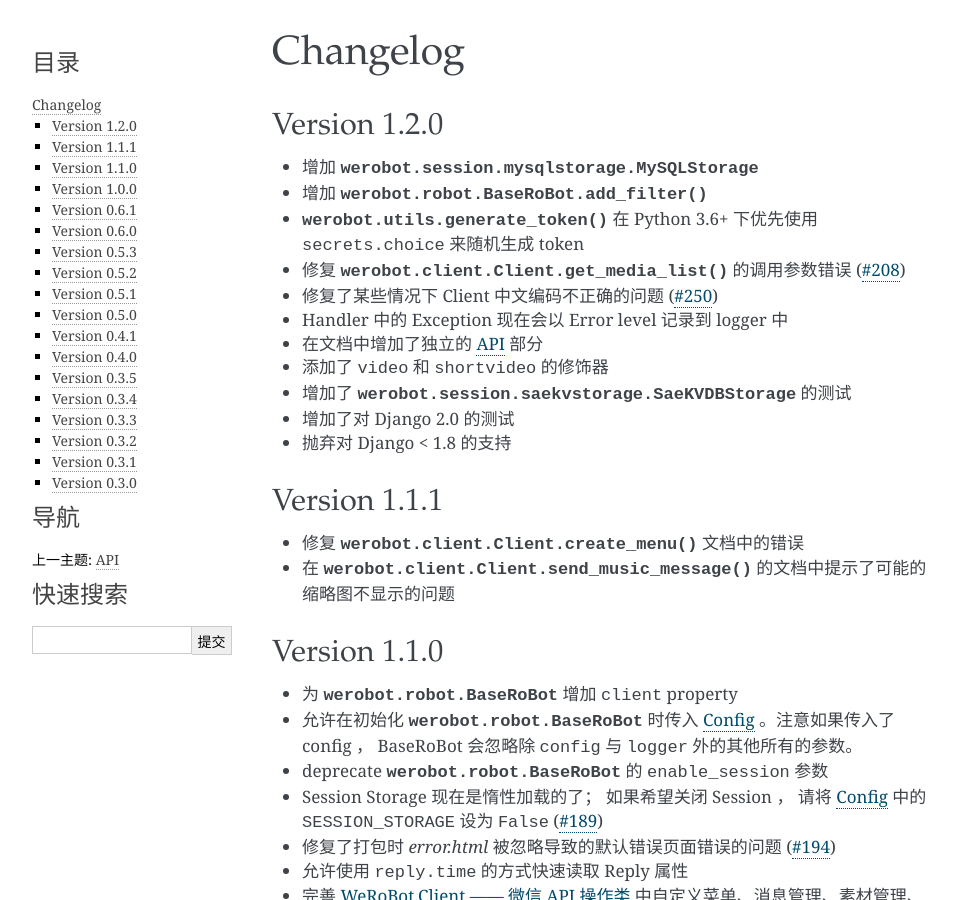
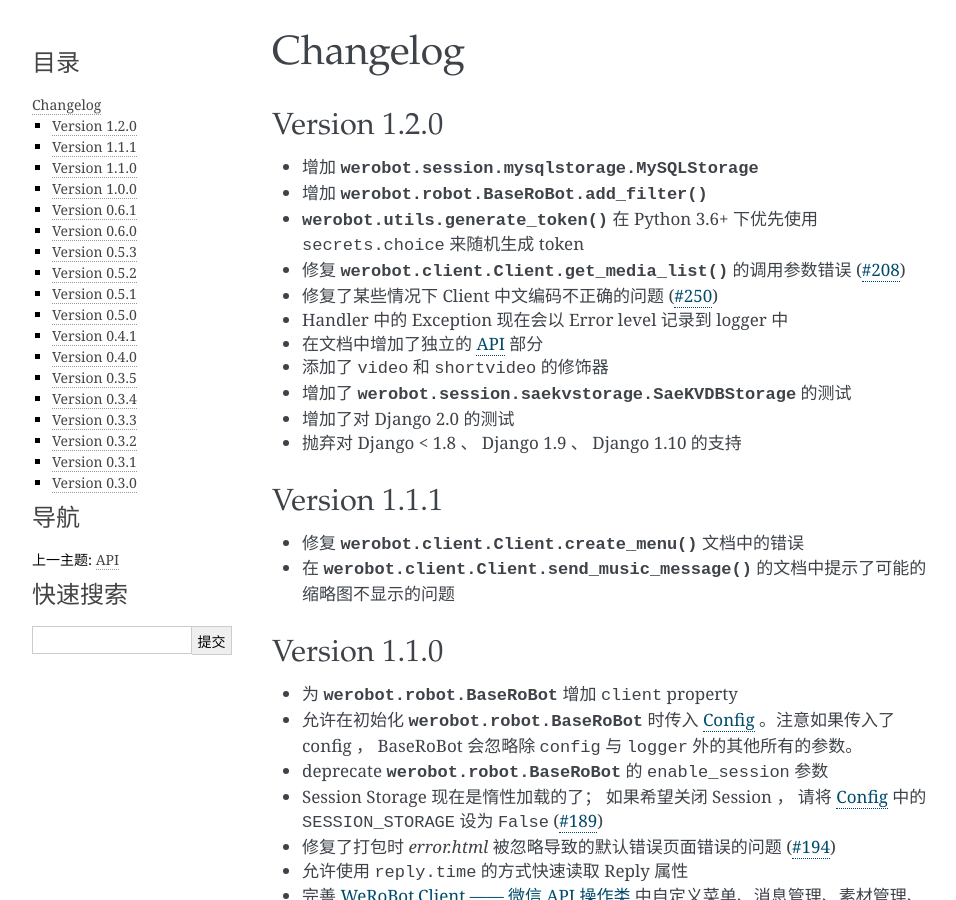
Before and after one commit to offu/WeRoBot, a Sphinx documentation site: the page built from docs/changelog.rst, in a window 1280 px wide and 900 px high. Shown: the whole window, without its empty margins (148-1104 px from the left). Built offline with Sphinx 7.4.7, drawn with Linux system fonts in a browser that asks for light colours; the version number could not be read and is left out.

```diff
--- a/docs/changelog.rst
+++ b/docs/changelog.rst
@@ -13,7 +13,7 @@
 + 添加了 ``video`` 和 ``shortvideo`` 的修饰器
 + 增加了 :class:`werobot.session.saekvstorage.SaeKVDBStorage` 的测试
 + 增加了对 Django 2.0 的测试
-+ 抛弃对 Django < 1.8 的支持
++ 抛弃对 Django < 1.8 、 Django 1.9 、 Django 1.10 的支持
 
 Version 1.1.1
 ----------------
```
Also changed, not shown: 2 other files.
